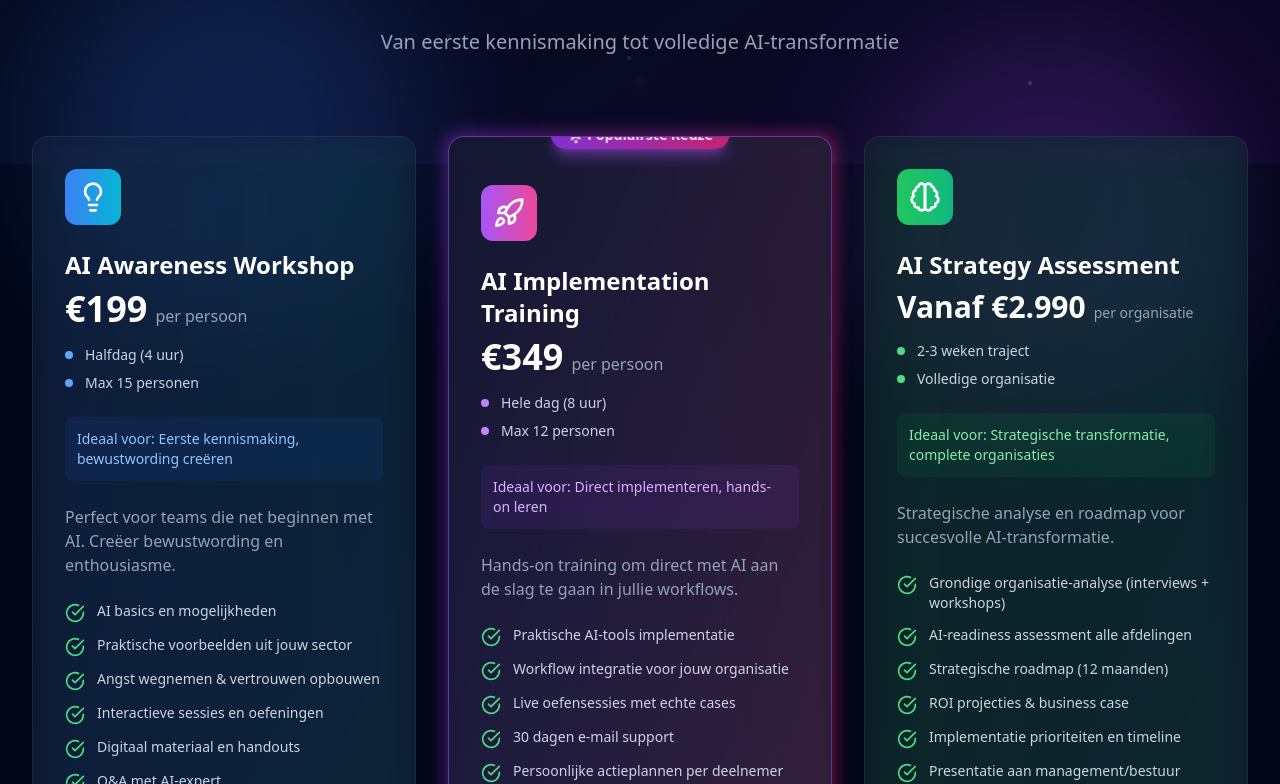
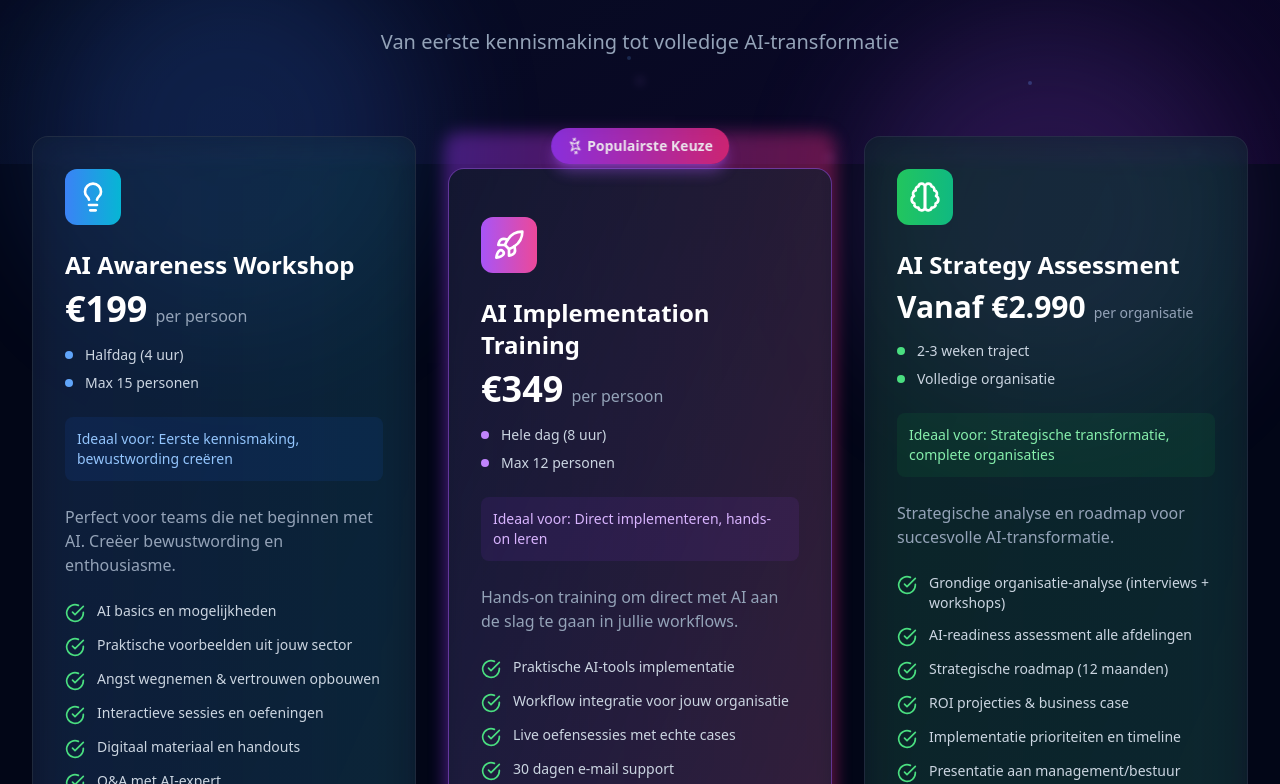
Before and after one commit to Mujtabaghulam17/AiraV2, a Next.js app: page /pricing in a window 1280 px wide. Shown: the part 636-1420 px from the top of the page. Built offline with nearby package versions, Linux system fonts and the light colour scheme.

Commit message:
Update PricingPage.tsx

```diff
--- a/app/components/PricingPage.tsx
+++ b/app/components/PricingPage.tsx
@@ -497,19 +497,20 @@ const PricingPage = () => {
             </div>
 
             {/* Implementation Card - Popular */}
-            <div className="group relative transform hover:scale-110 transition-all duration-500">
+            <div className="group relative transform hover:scale-110 transition-all duration-500 pt-8">
               <div className="absolute -inset-1 bg-gradient-to-r from-purple-600 to-pink-600 rounded-2xl blur opacity-40 group-hover:opacity-70 transition-all duration-500 animate-pulse"></div>
-              <div className="relative p-8 rounded-2xl bg-gradient-to-br from-slate-900/90 to-slate-800/60 border border-purple-500/50 transition-all duration-500 backdrop-blur-sm h-full overflow-hidden">
 
-                <div className="absolute -top-4 left-1/2 transform -translate-x-1/2">
-                  <div className="px-4 py-1 rounded-full bg-gradient-to-r from-purple-600 to-pink-600 text-white text-sm font-semibold flex items-center shadow-lg shadow-purple-500/50 animate-pulse">
-                    <Sparkles className="w-4 h-4 mr-1 animate-spin" style={{ animationDuration: '3s' }} />
-                    {language === 'nl' ? 'Populairste Keuze' : 'Most Popular'}
-                  </div>
+              {/* Popular Badge - Now positioned outside the main card */}
+              <div className="absolute -top-2 left-1/2 transform -translate-x-1/2 z-10">
+                <div className="px-4 py-2 rounded-full bg-gradient-to-r from-purple-600 to-pink-600 text-white text-sm font-semibold flex items-center shadow-lg shadow-purple-500/50 animate-pulse">
+                  <Sparkles className="w-4 h-4 mr-1 animate-spin" style={{ animationDuration: '3s' }} />
+                  {language === 'nl' ? 'Populairste Keuze' : 'Most Popular'}
                 </div>
+              </div>
 
+              <div className="relative p-8 pt-12 rounded-2xl bg-gradient-to-br from-slate-900/90 to-slate-800/60 border border-purple-500/50 transition-all duration-500 backdrop-blur-sm h-full">
                 <div className="relative">
-                  <div className="flex items-center justify-between mb-6 mt-4">
+                  <div className="flex items-center justify-between mb-6">
                     <div className="inline-flex p-3 rounded-xl bg-gradient-to-r from-purple-500 to-pink-500 group-hover:scale-110 transition-all duration-300">
                       <Rocket className="w-8 h-8 text-white" />
                     </div>
```
